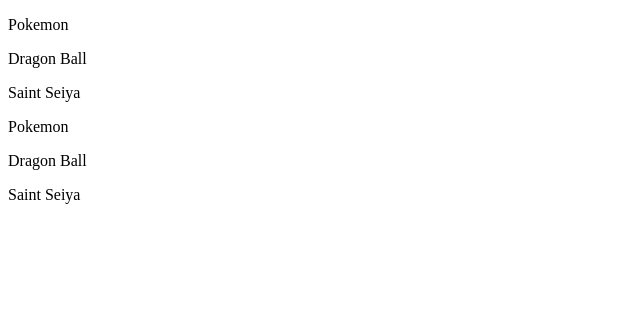
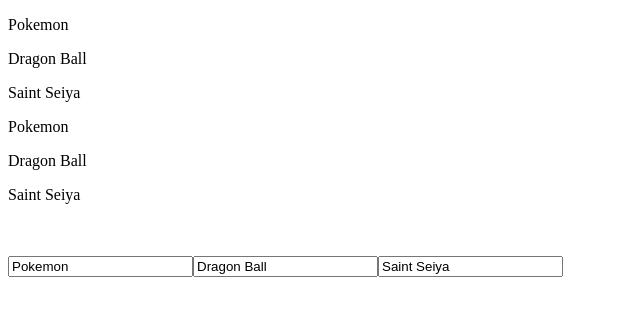
Before and after one commit to TarcisioNeto98/ProjetosVueJS, a plain HTML site: page v-if_v-for/index.html in a window 1280 px wide. Shown: the whole page, without its empty margins (0-640 px from the left). Drawn offline with nearby package versions, Linux system fonts and the light colour scheme.

Commit message:
Diretiva v-model adicionada

```diff
--- a/v-if_v-for/index.html
+++ b/v-if_v-for/index.html
@@ -13,12 +13,17 @@
             <div v-show="status">
                 <p v-for="anime in array">{{anime}}</p>
             </div>
+            <br/><br/>
+            <form>
+                <input v-for= "i in id" type="text" v-model="array[i]"/>
+            </form>
         </div>
     </body>
     <script>
         var app = new Vue({
             el: "#app",
             data: {
+                id:[0, 1, 2],
                 mensagem:"Hello World",
                 status: true,
                 array: ['Pokemon', 'Dragon Ball', 'Saint Seiya']
```
